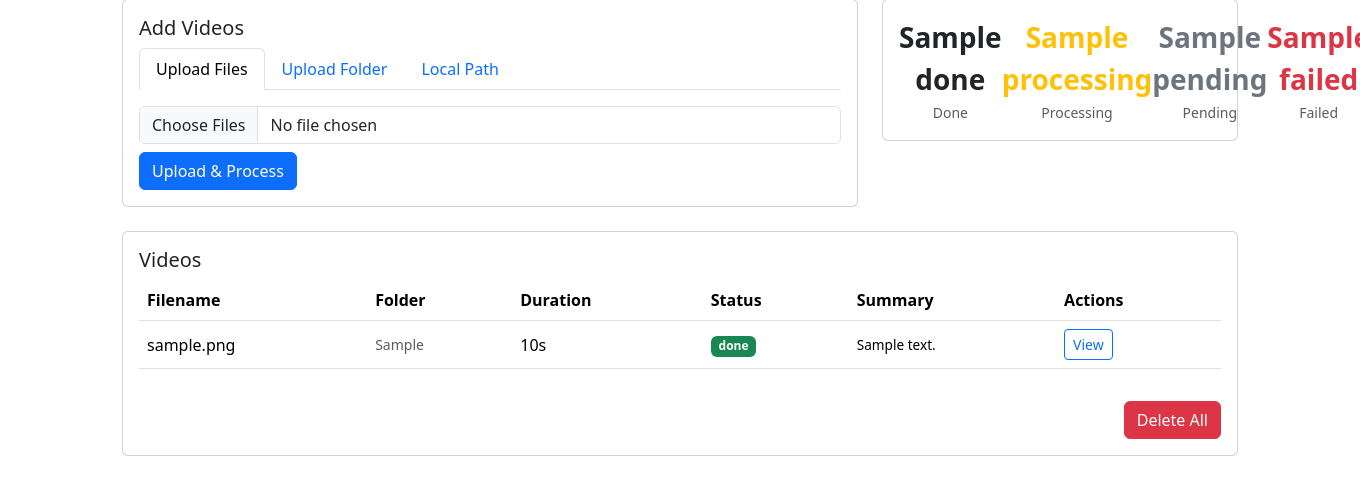
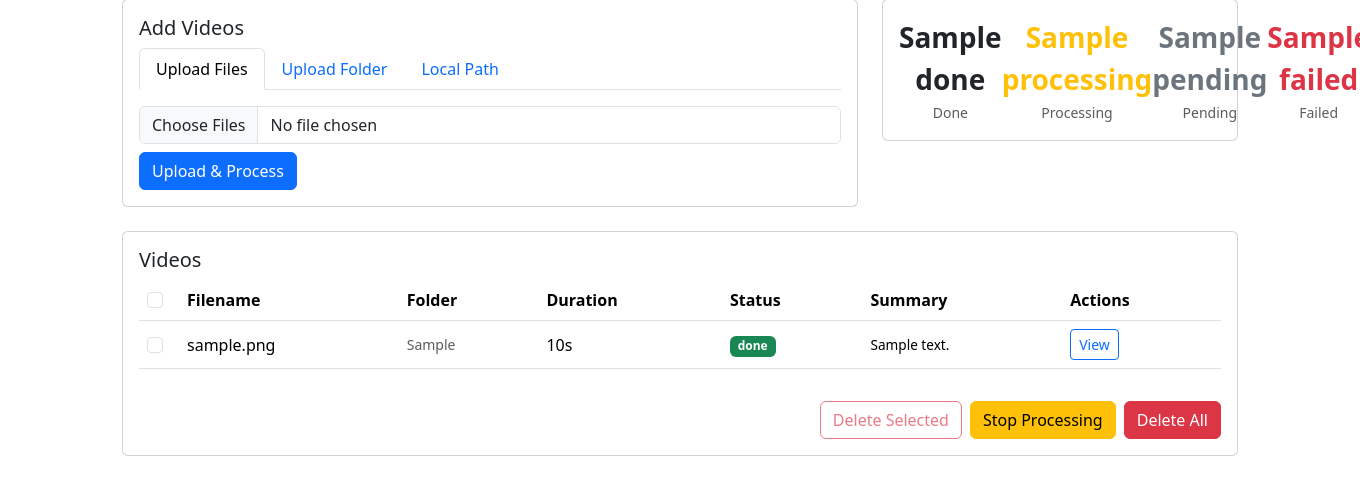
Before and after one commit to PiPcallRail/VideoAnalysis, a Flask app: template templates/index.html in a window 1360 px wide; the page is wider, and only the part inside the window is pictured. Shown: the part 81-576 px from the top of that part. Run offline with Flask 3, Linux system fonts and the light colour scheme; tables that the repository leaves empty hold one stand-in row (values such as "Sample post"); the template is opened without the code that fills it: values that come from a table or form of the project are taken from there, most other values are stand-ins (such as "Sample title", 1, 10 or a date in 2020).

Commit message:
Add Stop Processing button to cancel batch transcription queue
Introduces a cancellation mechanism using threading.Event so users can
halt the worker loop between videos. The current video finishes normally,
remaining videos revert to pending for later retry. Includes checkbox
selection and Delete Selected support in the dashboard.

Co-Authored-By: Claude Opus 4.6 <noreply@anthropic.com>

```diff
--- a/app.py
+++ b/app.py
@@ -13,7 +13,7 @@ from werkzeug.utils import secure_filename
 
 from models import Video, db
 from transcription import VIDEO_EXTENSIONS, get_video_duration, scan_folder
-from worker import start_processing
+from worker import start_processing, stop_processing
 
 load_dotenv()
 
@@ -259,6 +259,42 @@ def retry(video_id):
     return redirect(url_for("index"))
 
 
+@app.route("/stop-processing", methods=["POST"])
+def stop_processing_route():
+    stop_processing(app)
+    flash("Processing stopped. Remaining videos returned to pending.", "warning")
+    return redirect(url_for("index"))
+
+
+@app.route("/delete-selected", methods=["POST"])
+def delete_selected():
+    video_ids = request.form.getlist("video_ids", type=int)
+    if not video_ids:
+        flash("No videos selected.", "warning")
+        return redirect(url_for("index"))
+
+    upload_dir = os.path.join(app.root_path, "uploads")
+    deleted = 0
+    for vid_id in video_ids:
+        video = db.session.get(Video, vid_id)
+        if not video:
+            continue
+        # Delete output files
+        for path in (video.txt_path, video.srt_path):
+            if path and os.path.isfile(path):
+                os.remove(path)
+        # Delete uploaded file if it lives in uploads/
+        if video.filepath and os.path.isfile(video.filepath):
+            if os.path.normpath(video.filepath).startswith(os.path.normpath(upload_dir)):
+                os.remove(video.filepath)
+        db.session.delete(video)
+        deleted += 1
+
+    db.session.commit()
+    flash(f"Deleted {deleted} video(s).", "success")
+    return redirect(url_for("index"))
+
+
 @app.route("/delete-all", methods=["POST"])
 def delete_all():
     videos = Video.query.all()
--- a/templates/index.html
+++ b/templates/index.html
@@ -84,10 +84,13 @@
     <div class="card-body">
         <h5 class="card-title">Videos</h5>
         {% if videos %}
+        <form method="POST" action="{{ url_for('delete_selected') }}" id="deleteSelectedForm"
+              onsubmit="return confirm('Delete the selected video(s), their transcripts, and uploaded files? This cannot be undone.');">
         <div class="table-responsive">
             <table class="table table-hover align-middle" id="videoTable">
                 <thead>
                     <tr>
+                        <th style="width:2.5rem"><input type="checkbox" class="form-check-input" id="selectAll"></th>
                         <th>Filename</th>
                         <th>Folder</th>
                         <th>Duration</th>
@@ -99,6 +102,7 @@
                 <tbody>
                     {% for v in videos %}
                     <tr data-id="{{ v.id }}">
+                        <td><input type="checkbox" class="form-check-input video-checkbox" name="video_ids" value="{{ v.id }}"></td>
                         <td>{{ v.filename }}</td>
                         <td class="text-muted small">{{ v.folder }}</td>
                         <td>
@@ -130,10 +134,22 @@
                 </tbody>
             </table>
         </div>
-        <form method="POST" action="{{ url_for('delete_all') }}" class="mt-3 text-end"
-              onsubmit="return confirm('Delete ALL videos, transcripts, and uploaded files? This cannot be undone.');">
-            <button type="submit" class="btn btn-danger">Delete All</button>
+        <div class="mt-3 d-flex justify-content-end gap-2">
+            <button type="submit" class="btn btn-outline-danger" id="deleteSelectedBtn" disabled>Delete Selected</button>
         </form>
+            <form method="POST" action="{{ url_for('stop_processing_route') }}" id="stopProcessingForm"
+                  onsubmit="return confirm('Stop processing? The current video will finish, but no more will start.');"
+                  class="d-inline">
+                <button type="submit" class="btn btn-warning" id="stopProcessingBtn"
+                        style="{% if counts.pending + counts.processing == 0 %}display:none{% endif %}">
+                    Stop Processing
+                </button>
+            </form>
+            <form method="POST" action="{{ url_for('delete_all') }}"
+                  onsubmit="return confirm('Delete ALL videos, transcripts, and uploaded files? This cannot be undone.');">
+                <button type="submit" class="btn btn-danger">Delete All</button>
+            </form>
+        </div>
         {% else %}
         <p class="text-muted mb-0">No videos yet. Paste a folder path above to get started.</p>
         {% endif %}
@@ -173,24 +189,25 @@
                     data.videos.forEach(v => {
                         let row = existingRows[v.id];
                         if (!row) {
-                            // New video — append a row
+                            // New video — append a row with checkbox cell
                             row = document.createElement('tr');
                             row.dataset.id = v.id;
-                            row.innerHTML = `<td></td><td class="text-muted small"></td><td></td><td></td><td class="small transcript-preview"></td><td></td>`;
+                            row.innerHTML = `<td><input type="checkbox" class="form-check-input video-checkbox" name="video_ids" value="${v.id}"></td><td></td><td class="text-muted small"></td><td></td><td></td><td class="small transcript-preview"></td><td></td>`;
                             tbody.appendChild(row);
                         }
                         const cells = row.children;
-                        cells[0].textContent = v.filename;
-                        cells[1].textContent = v.folder;
-                        cells[2].textContent = v.duration_seconds ? Math.round(v.duration_seconds) + 's' : '—';
-                        cells[3].innerHTML = '<span class="' + statusBadgeClass(v.status) + '">' + v.status + '</span>';
-                        cells[4].textContent = v.transcript_preview || '';
+                        // cells[0] is the checkbox — skip it
+                        cells[1].textContent = v.filename;
+                        cells[2].textContent = v.folder;
+                        cells[3].textContent = v.duration_seconds ? Math.round(v.duration_seconds) + 's' : '—';
+                        cells[4].innerHTML = '<span class="' + statusBadgeClass(v.status) + '">' + v.status + '</span>';
+                        cells[5].textContent = v.transcript_preview || '';
                         if (v.status === 'done') {
-                            cells[5].innerHTML = '<a href="/video/' + v.id + '" class="btn btn-sm btn-outline-primary">View</a>';
+                            cells[6].innerHTML = '<a href="/video/' + v.id + '" class="btn btn-sm btn-outline-primary">View</a>';
                         } else if (v.status === 'failed') {
-                            cells[5].innerHTML = '<form method="POST" action="/retry/' + v.id + '" class="d-inline"><button class="btn btn-sm btn-outline-warning">Retry</button></form>';
+                            cells[6].innerHTML = '<form method="POST" action="/retry/' + v.id + '" class="d-inline"><button class="btn btn-sm btn-outline-warning">Retry</button></form>';
                         } else {
-                            cells[5].innerHTML = '';
+                            cells[6].innerHTML = '';
                         }
                     });
 
@@ -199,6 +216,12 @@
                     if (noVids && data.videos.length > 0) {
                         noVids.remove();
                     }
+                }
+
+                // Show/hide Stop Processing button
+                const stopBtn = document.getElementById('stopProcessingBtn');
+                if (stopBtn) {
+                    stopBtn.style.display = (data.counts.pending + data.counts.processing > 0) ? '' : 'none';
                 }
 
                 // Stop polling when idle (nothing pending or processing)
@@ -234,6 +257,44 @@
         const el = document.getElementById(id);
         if (el) el.addEventListener('submit', () => setTimeout(startPolling, 1000));
     });
+
+    // Checkbox select-all and delete-selected button logic
+    const selectAll = document.getElementById('selectAll');
+    const deleteSelectedBtn = document.getElementById('deleteSelectedBtn');
+
+    function updateDeleteBtn() {
+        if (!deleteSelectedBtn) return;
+        const checked = document.querySelectorAll('.video-checkbox:checked').length;
+        deleteSelectedBtn.disabled = checked === 0;
+    }
+
+    if (selectAll) {
+        selectAll.addEventListener('change', function() {
+            document.querySelectorAll('.video-checkbox').forEach(cb => {
+                cb.checked = selectAll.checked;
+            });
+            updateDeleteBtn();
+        });
+    }
+
+    // Delegate click events for checkboxes (handles dynamically added rows)
+    document.addEventListener('change', function(e) {
+        if (e.target.classList.contains('video-checkbox')) {
+            updateDeleteBtn();
+            // Uncheck "select all" if any individual box is unchecked
+            if (selectAll && !e.target.checked) {
+                selectAll.checked = false;
+            }
+            // Check "select all" if all boxes are checked
+            if (selectAll) {
+                const all = document.querySelectorAll('.video-checkbox');
+                const checked = document.querySelectorAll('.video-checkbox:checked');
+                if (all.length > 0 && all.length === checked.length) {
+                    selectAll.checked = true;
+                }
+            }
+        }
+    });
 })();
 </script>
 {% endblock %}
```
Also changed, not shown: worker.py (+16 -0 lines).
